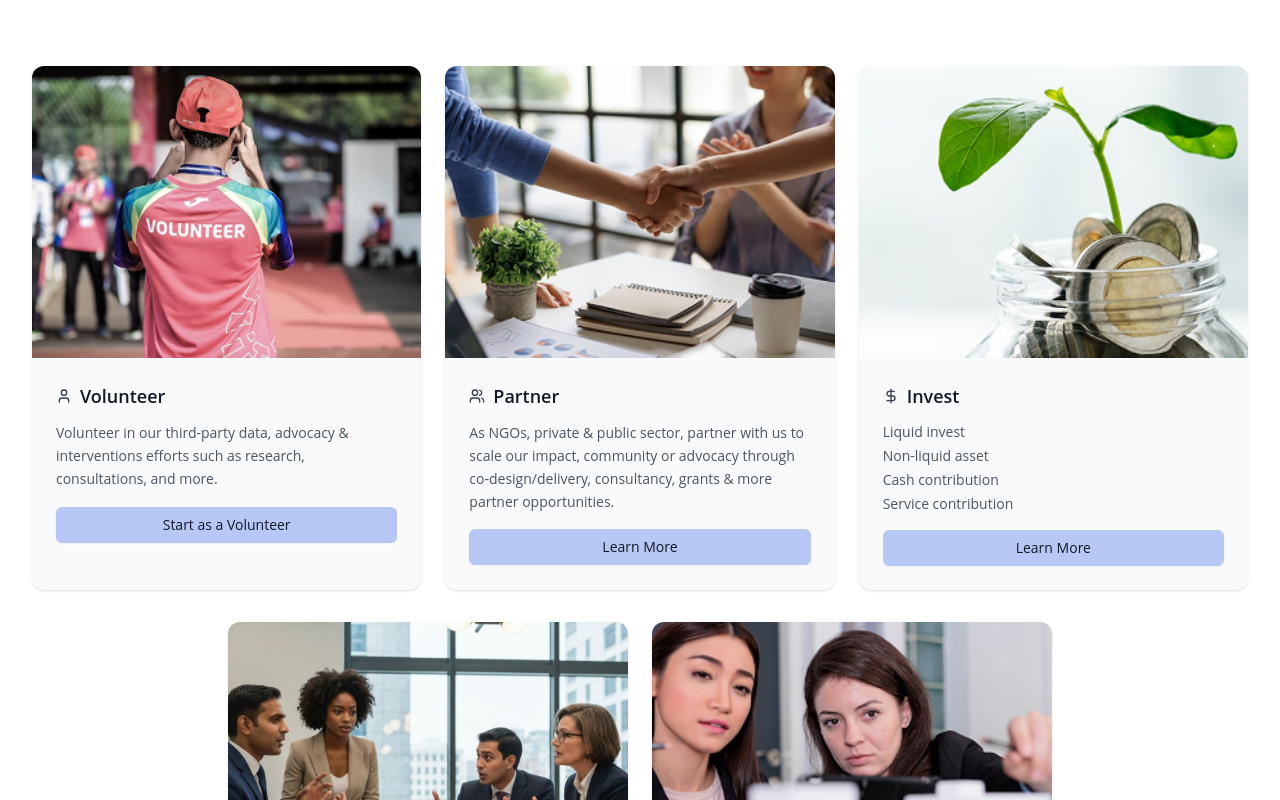
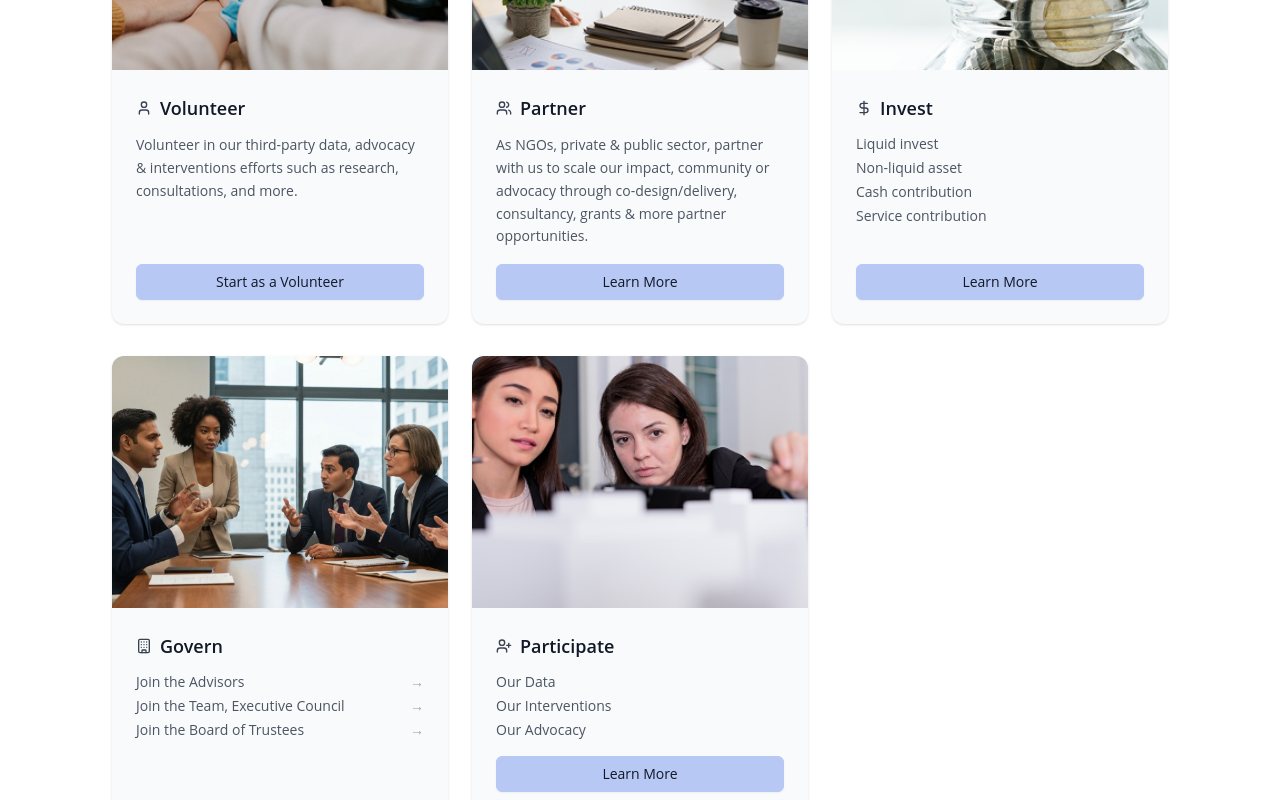
Before and after one commit to skills-outside-school1/sosf-client, a Next.js app: page /get-involved in a window 1280 px wide. Shown: the part 860-1660 px from the top of the page. Built offline with nearby package versions, Linux system fonts and the light colour scheme.

Commit message:
feat: responsive

```diff
--- a/src/components/Get-Involved/Main/Main-Container/InvolvedContainer.js
+++ b/src/components/Get-Involved/Main/Main-Container/InvolvedContainer.js
@@ -11,7 +11,7 @@
 
 export default function InvolvedContainer() {
   return (
-    <div className="w-full h-[fixed] overflow-hidden   flex flex-col gap-y-[100px] md:gap-y-[100px] justify-start items-start    mb-[2rem] ">
+    <div className="w-full h-[fixed]">
       <Hero />
       <MainSub />
       <InvolvementCards />
--- a/src/components/involvement-cards.js
+++ b/src/components/involvement-cards.js
@@ -15,27 +15,26 @@
   const [investModalOpen, setInvestModalOpen] = useState(false)
 
   return (
-    <section className="w-full py-12 bg-white">
-      <div className="mx-auto px-4 sm:px-6 lg:px-8">
+    <div className="w-full h-[fixed] flex flex-col gap-y-8 justify-start items-start">
       {/* First row - 3 cards */}
-        <div className="flex flex-wrap justify-center gap-6 mb-8">
+      <section className="grid grid-cols-1 md:grid-cols-2 lg:grid-cols-3 gap-6 justify-start items-start px-4 w-full md:px-[4rem] lg:px-[7rem]">
         {/* Volunteer Card */}
-          <Card className="overflow-hidden bg-gray-50 border-0 flex-1 min-w-[300px] max-w-[400px]">
-            <div className="aspect-[4/3] relative">
+        <Card className="overflow-hidden bg-gray-50 border-0 w-full h-full flex flex-col">
+          <div className="aspect-[4/3] relative min-h-[200px]">
             <Image src="/assets/images/volunteer.png" alt="Volunteer" fill className="object-cover" />
           </div>
-            <CardContent className="p-6">
+          <CardContent className="p-6 flex-1 flex flex-col">
             <div className="flex items-center gap-2 mb-3">
               <User className="h-4 w-4 text-gray-700" />
               <h3 className="text-lg font-semibold text-gray-900">Volunteer</h3>
             </div>
-              <p className="text-gray-600 text-sm mb-4 leading-relaxed">
+            <p className="text-gray-600 text-sm mb-4 leading-relaxed flex-1">
               Volunteer in our third-party data, advocacy & interventions efforts such as research, consultations, and
               more.
             </p>
             <Button
               variant="outline"
-                className="w-full border-[#B7C8F4] bg-[#B7C8F4] text-gray-900 hover:bg-[#A5B9E9] hover:border-[#A5B9E9]"
+              className="w-full border-[#B7C8F4] bg-[#B7C8F4] text-gray-900 hover:bg-[#A5B9E9] hover:border-[#A5B9E9] mt-auto"
             >
               Start as a Volunteer
             </Button>
@@ -43,22 +42,22 @@
         </Card>
 
         {/* Partner Card */}
-          <Card className="overflow-hidden bg-gray-50 border-0 flex-1 min-w-[300px] max-w-[400px]">
-            <div className="aspect-[4/3] relative">
+        <Card className="overflow-hidden bg-gray-50 border-0 w-full h-full flex flex-col">
+          <div className="aspect-[4/3] relative min-h-[200px]">
             <Image src="/assets/images/partner.png" alt="Partner" fill className="object-cover" />
           </div>
-            <CardContent className="p-6">
+          <CardContent className="p-6 flex-1 flex flex-col">
             <div className="flex items-center gap-2 mb-3">
               <Users className="h-4 w-4 text-gray-700" />
               <h3 className="text-lg font-semibold text-gray-900">Partner</h3>
             </div>
-              <p className="text-gray-600 text-sm mb-4 leading-relaxed">
+            <p className="text-gray-600 text-sm mb-4 leading-relaxed flex-1">
               As NGOs, private & public sector, partner with us to scale our impact, community or advocacy through
               co-design/delivery, consultancy, grants & more partner opportunities.
             </p>
             <Button
               variant="outline"
-                className="w-full border-[#B7C8F4] bg-[#B7C8F4] text-gray-900 hover:bg-[#A5B9E9] hover:border-[#A5B9E9]"
+              className="w-full border-[#B7C8F4] bg-[#B7C8F4] text-gray-900 hover:bg-[#A5B9E9] hover:border-[#A5B9E9] mt-auto"
               onClick={() => setPartnerModalOpen(true)}
             >
               Learn More
@@ -67,16 +66,16 @@
         </Card>
 
         {/* Invest Card */}
-          <Card className="overflow-hidden bg-gray-50 border-0 flex-1 min-w-[300px] max-w-[400px]">
-            <div className="aspect-[4/3] relative">
+        <Card className="overflow-hidden bg-gray-50 border-0 w-full h-full flex flex-col">
+          <div className="aspect-[4/3] relative min-h-[200px]">
             <Image src="/assets/images/invest.png" alt="Invest" fill className="object-cover" />
           </div>
-            <CardContent className="p-6">
+          <CardContent className="p-6 flex-1 flex flex-col">
             <div className="flex items-center gap-2 mb-3">
               <DollarSign className="h-4 w-4 text-gray-700" />
               <h3 className="text-lg font-semibold text-gray-900">Invest</h3>
             </div>
-              <div className="space-y-1 text-sm text-gray-600 mb-4">
+            <div className="space-y-1 text-sm text-gray-600 mb-4 flex-1">
               <p>Liquid invest</p>
               <p>Non-liquid asset</p>
               <p>Cash contribution</p>
@@ -84,28 +83,28 @@
             </div>
             <Button
               variant="outline"
-                className="w-full border-[#B7C8F4] bg-[#B7C8F4] text-gray-900 hover:bg-[#A5B9E9] hover:border-[#A5B9E9]"
+              className="w-full border-[#B7C8F4] bg-[#B7C8F4] text-gray-900 hover:bg-[#A5B9E9] hover:border-[#A5B9E9] mt-auto"
               onClick={() => setInvestModalOpen(true)}
             >
               Learn More
             </Button>
           </CardContent>
         </Card>
-        </div>
+      </section>
 
       {/* Second row - 2 cards centered */}
-        <div className="flex flex-wrap justify-center gap-6">
+      <section className="grid grid-cols-1 md:grid-cols-2 lg:grid-cols-3 gap-6 justify-start items-start px-4 w-full md:px-[4rem] lg:px-[7rem]">
         {/* Govern Card */}
-          <Card className="overflow-hidden bg-gray-50 border-0 flex-1 min-w-[300px] max-w-[400px]">
-            <div className="aspect-[4/3] relative">
+        <Card className="overflow-hidden bg-gray-50 border-0 w-full h-full flex flex-col">
+          <div className="aspect-[4/3] relative min-h-[200px]">
             <Image src="/assets/images/govern.jpg" alt="Govern" fill className="object-cover" />
           </div>
-            <CardContent className="p-6">
+          <CardContent className="p-6 flex-1 flex flex-col">
             <div className="flex items-center gap-2 mb-3">
               <Building className="h-4 w-4 text-gray-700" />
               <h3 className="text-lg font-semibold text-gray-900">Govern</h3>
             </div>
-              <div className="space-y-1 text-sm text-gray-600 mb-4">
+            <div className="space-y-1 text-sm text-gray-600 mb-4 flex-1">
               <div className="flex items-center justify-between">
                 <span>Join the Advisors</span>
                 <span className="text-gray-400">→</span>
@@ -123,35 +122,39 @@
         </Card>
 
         {/* Participate Card */}
-          <Card className="overflow-hidden bg-gray-50 border-0 flex-1 min-w-[300px] max-w-[400px]">
-            <div className="aspect-[4/3] relative">
+        <Card className="overflow-hidden bg-gray-50 border-0 w-full h-full flex flex-col">
+          <div className="aspect-[4/3] relative min-h-[200px]">
             <Image src="/assets/images/participate.png" alt="Participate" fill className="object-cover" />
           </div>
-            <CardContent className="p-6">
+          <CardContent className="p-6 flex-1 flex flex-col">
             <div className="flex items-center gap-2 mb-3">
               <UserPlus className="h-4 w-4 text-gray-700" />
               <h3 className="text-lg font-semibold text-gray-900">Participate</h3>
             </div>
-              <div className="space-y-1 text-sm text-gray-600 mb-4">
+            <div className="space-y-1 text-sm text-gray-600 mb-4 flex-1">
               <p>Our Data</p>
               <p>Our Interventions</p>
               <p>Our Advocacy</p>
             </div>
             <Button
               variant="outline"
-                className="w-full border-[#B7C8F4] bg-[#B7C8F4] text-gray-900 hover:bg-[#A5B9E9] hover:border-[#A5B9E9]"
+              className="w-full border-[#B7C8F4] bg-[#B7C8F4] text-gray-900 hover:bg-[#A5B9E9] hover:border-[#A5B9E9] mt-auto"
               onClick={() => setParticipateModalOpen(true)}
             >
               Learn More
             </Button>
           </CardContent>
         </Card>
+
+        {/* Empty spacer for grid consistency */}
+        <div className="hidden lg:block opacity-0 pointer-events-none">
+          {/* Empty spacer to maintain 3-column grid on desktop */}
         </div>
-      </div>
+      </section>
 
       <ParticipateModal open={participateModalOpen} onOpenChange={setParticipateModalOpen} />
       <PartnerModal open={partnerModalOpen} onOpenChange={setPartnerModalOpen} />
       <InvestModal open={investModalOpen} onOpenChange={setInvestModalOpen} />
-    </section>
+    </div>
   )
 }
--- a/src/components/modals/invest-modal.js
+++ b/src/components/modals/invest-modal.js
@@ -80,7 +80,7 @@
                     </div>
                   </div>
                   <Button
-                    className="w-full bg-blue-600 hover:bg-blue-700 text-white font-semibold py-3 sm:py-4 text-sm sm:text-base"
+                    className="w-full bg-secondary_blue hover:bg-blue-700 text-blue-100 py-3 text-base sm:text-lg font-semibold shadow-lg hover:scale-105 hover:shadow-xl transition-transform"
                     onClick={() => window.open("https://forms.zoho.com/", "_blank")}
                   >
                     Invest in Liquid Assets <ExternalLink className="h-4 w-4 ml-2" />
```
Also changed, not shown: src/components/Get-Involved/Quiz/QuizComponent.js (+62 -21 lines), src/components/modals/participate-modal.js (+26 -25 lines), public/assets/images/volunteer.png. Lines whose indentation alone changed are shown as unchanged.
